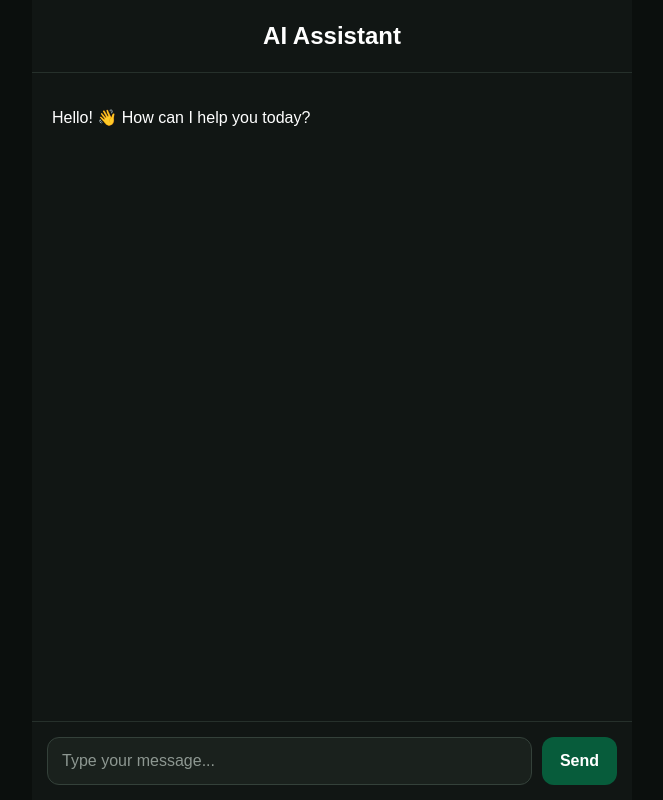
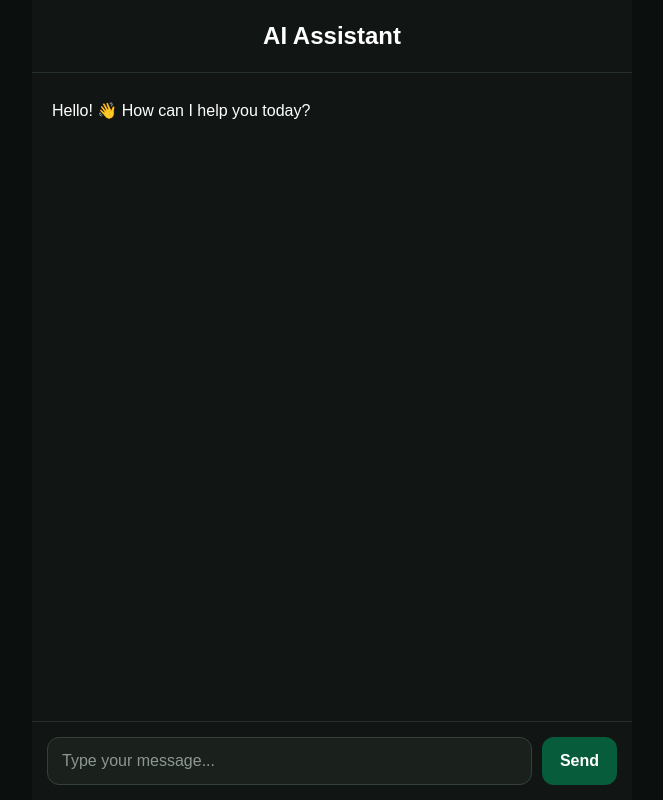
Before and after one commit to muiziyiola81/ai-chat-app, a plain HTML site: page index.html in a window 1280 px wide. Shown: the whole page, without its empty margins (308-971 px from the left). Drawn offline with Linux system fonts and the light colour scheme.

Commit message:
Add files via upload

```diff
--- a/style.css
+++ b/style.css
@@ -45,7 +45,7 @@ header p {
 .message {
   width: fit-content;
   max-width: 80%;
-  padding: 13px 16px;
+  padding: 6px 10px;
   margin-bottom: 14px;
   border-radius: 16px;
   line-height: 1.5;
```
